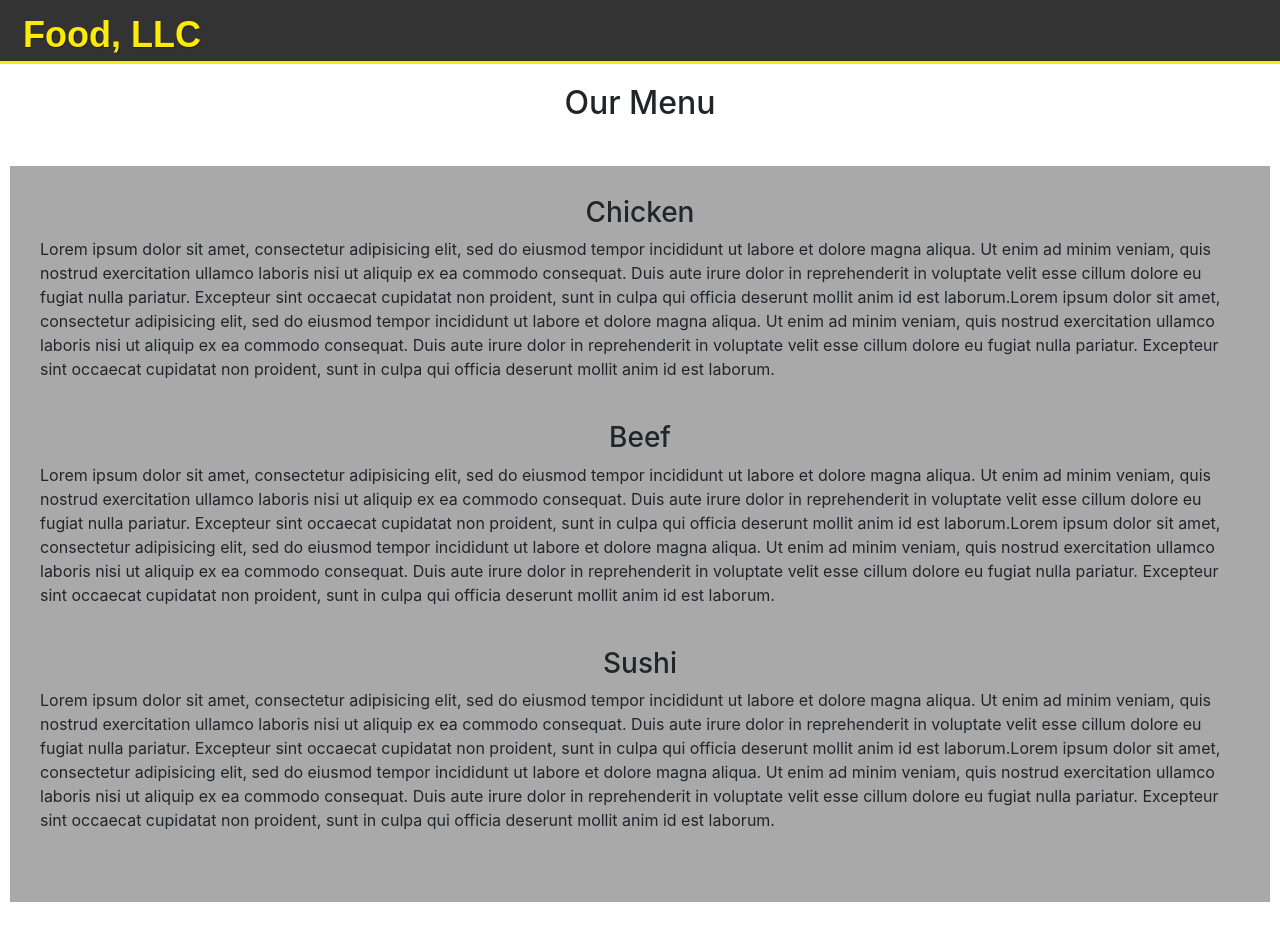
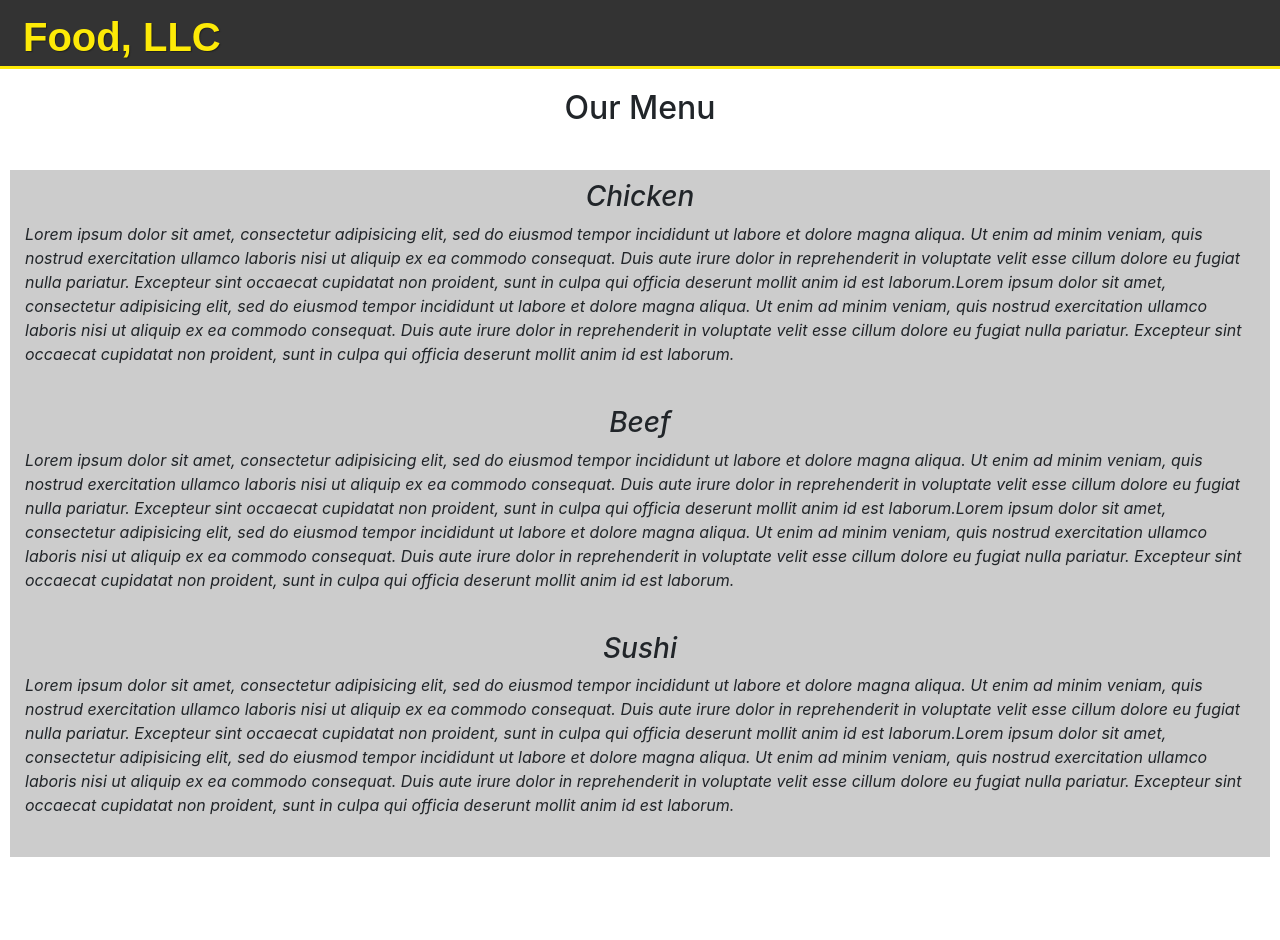
Before and after one commit to Aduri-Manasa/Coursera-Assignments, a plain HTML site: page Week3/index.html in a window 1280 px wide. After the commit the page ends 899 px from the top, so only its background shows below. Drawn offline with Linux system fonts and the light colour scheme.

Commit message:
style changed

```diff
--- a/Week3/css/style.css
+++ b/Week3/css/style.css
@@ -1,12 +1,11 @@
-body {
-	font-size: 16px;
-	background-color: #fff;
+* {
+	box-sizing: border-box;
 }
 
-/*Header*/
-header {
+header {							/*Header*/
 	border-bottom: 3px solid #fdea07;
 }
+
 #header-nav {
 	background-color: #000000cc;
 	padding: 0;
@@ -14,19 +13,21 @@ header {
 
 .container {
 	max-width: 100%;
-	max-height: 100%;;
 }
 
-.navbar-brand h1 { /* Restaurant name */
+.navbar-brand h1 { 					/*Food, LLC Company Name*/
   font-family: Papyrus, sans-serif;
   color: #fdea07;
-  font-size: 1.8em;
   font-weight: bold;
   text-shadow: 1px 1px 1px #222;
   margin: 8px 0px 0px 8px;
 }
 .navbar-brand a:hover, .navbar-brand a:focus {
   text-decoration: none;
+}
+
+.navbar-dark .navbar-toggler {		/*Button*/
+	border-color: rgba(255,255,255,0.70);
 }
 
 #navbarNav {
@@ -36,17 +37,17 @@ header {
 	border-width: 3px 3px 0px;
 }
 
-#nav-list {
+#nav-list li {							/*Items List*/
   color: #951C49;
+  border-bottom: 1px solid #000;
 }
 
 #nav-list li:hover {
   background: #E7E7E7;
 }
 
-#main-content {
+#main-content {						/*Main Content of the Body*/
 	padding: 0;
-	background-color: #fff;
 }
 
 .jumbotron {
@@ -55,13 +56,13 @@ header {
 	background-color: #fff;
 }
 
-#page-heading {
+#page-heading {						/*Our Menu Heading*/
 	padding: 10px;
 	margin-bottom: 25px;
 }
 
-#text-section {
-	height: auto;
-	padding: 30px;
-	background-color: darkgrey;
+.col-12 {
+	background-color: #ccc;
+	font-style: italic;
+	padding-top: 10px;
 }
--- a/Week3/index.html
+++ b/Week3/index.html
@@ -23,13 +23,13 @@
 					</button>
 			</div><!--container closed-->
 
-		        <div id="navbarNav" class="collapse navbar-collapse">
-		          <ul id="nav-list" class="nav navbar-nav text-center">
+		    <div id="navbarNav" class="collapse d-sm-none navbar-collapse">
+		        <ul id="nav-list" class="nav navbar-nav text-center">
 		            <li>Chicken</li>
 		            <li>Beef</li>
 		            <li>Sushi</li>
-		          </ul>
-       			</div>
+		        </ul>
+       		</div>
 		</nav>
 	</header><!-- /header -->
 
@@ -38,7 +38,7 @@
 			<div id="page-heading" class="text-center">
 				<h2>Our Menu</h2>
 			</div>
-			<div id="text-section">
+			<div class="col-12">
 				<h3 class="text-center">Chicken</h3>
 				<p>Lorem ipsum dolor sit amet, consectetur adipisicing elit, sed do eiusmod
 				tempor incididunt ut labore et dolore magna aliqua. Ut enim ad minim veniam,
@@ -80,8 +80,7 @@
 				cillum dolore eu fugiat nulla pariatur. Excepteur sint occaecat cupidatat non
 				proident, sunt in culpa qui officia deserunt mollit anim id est laborum.</p>
 				<br>
-
-			</div>
+			</div><!--end of col-12-->
 		</div><!--end of jumbotron-->
 	</div><!--end of container-->
 
```
